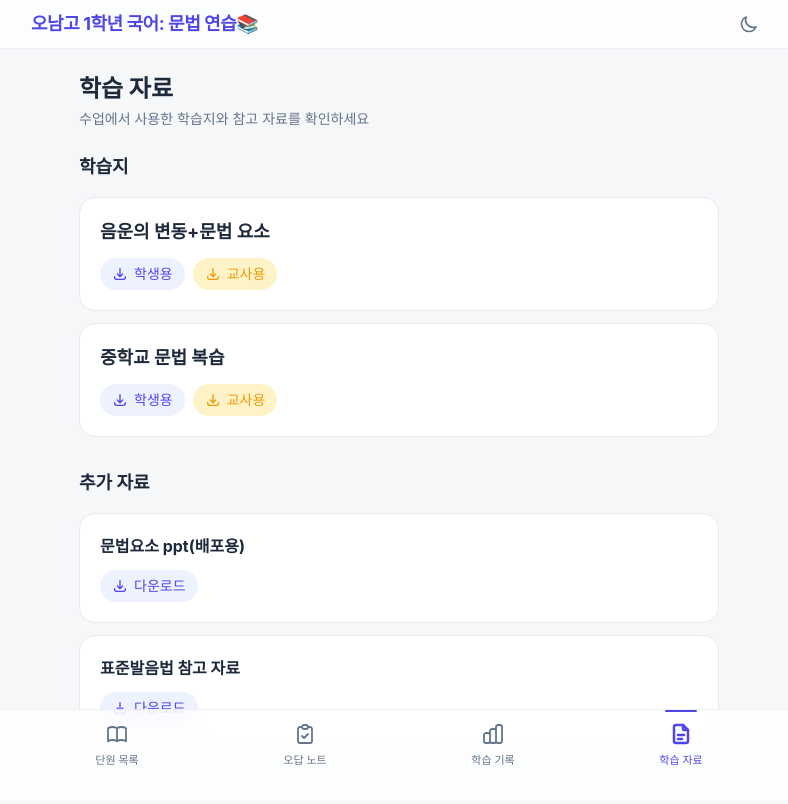
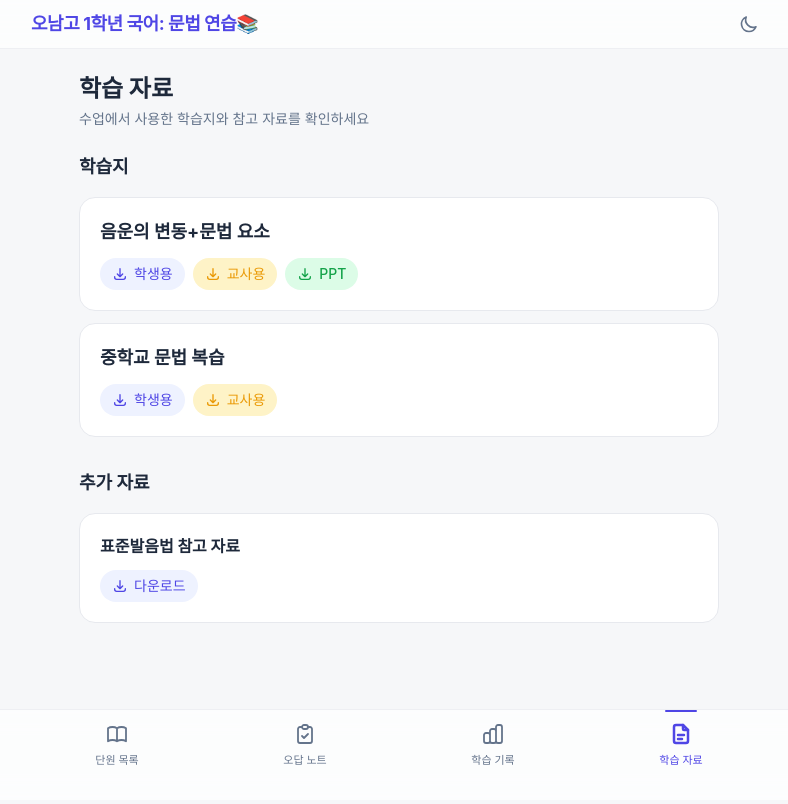
Before and after one commit to amos5018-rgb/grammar-prac, a Next.js app: page /materials in a window 1280 px wide. Shown: the top 804 px of the page, without its empty margins (241-1029 px from the left). Built offline with nearby package versions, Linux system fonts and the light colour scheme; a web font is replaced by a local one.

Commit message:
Add materials PPT download button

```diff
--- a/src/app/materials/page.tsx
+++ b/src/app/materials/page.tsx
@@ -10,6 +10,7 @@ interface WorksheetGroup {
   title: string;
   studentFile?: string;
   teacherFile?: string;
+  pptFile?: string;
 }
 
 function getMaterials() {
@@ -20,12 +21,16 @@ function getMaterials() {
 
   const worksheetMap = new Map<string, WorksheetGroup>();
   const supplements: string[] = [];
+  let grammarElementsPptFile: string | undefined;
 
   for (const file of files) {
     const studentMatch = file.match(/^(.+)\(학생용\)\..+$/);
     const teacherMatch = file.match(/^(.+)\(교사용\)\..+$/);
+    const grammarElementsPptMatch = file.match(/^문법요소 ppt\(배포용\)\..+$/i);
 
-    if (studentMatch) {
+    if (grammarElementsPptMatch) {
+      grammarElementsPptFile = file;
+    } else if (studentMatch) {
       const title = studentMatch[1].trim();
       const group = worksheetMap.get(title) ?? { title };
       group.studentFile = file;
@@ -38,6 +43,13 @@ function getMaterials() {
     } else {
       supplements.push(file);
     }
+  }
+
+  if (grammarElementsPptFile) {
+    const title = '음운의 변동+문법 요소';
+    const group = worksheetMap.get(title) ?? { title };
+    group.pptFile = grammarElementsPptFile;
+    worksheetMap.set(title, group);
   }
 
   return {
@@ -75,6 +87,9 @@ export default function MaterialsPage() {
                       {ws.teacherFile && (
                         <DownloadButton fileName={ws.teacherFile} label="교사용" color="warning" />
                       )}
+                      {ws.pptFile && (
+                        <DownloadButton fileName={ws.pptFile} label="PPT" color="success" />
+                      )}
                     </div>
                   </div>
                 ))}
--- a/src/components/DownloadButton.tsx
+++ b/src/components/DownloadButton.tsx
@@ -3,11 +3,13 @@ import Link from 'next/link';
 export default function DownloadButton({ fileName, label, color }: {
   fileName: string;
   label: string;
-  color: 'primary' | 'warning';
+  color: 'primary' | 'warning' | 'success';
 }) {
-  const colorClass = color === 'primary'
-    ? 'bg-primary-light text-primary'
-    : 'bg-warning-light text-warning';
+  const colorClass = {
+    primary: 'bg-primary-light text-primary',
+    warning: 'bg-warning-light text-warning',
+    success: 'bg-success-light text-success',
+  }[color];
 
   return (
     <Link
```
